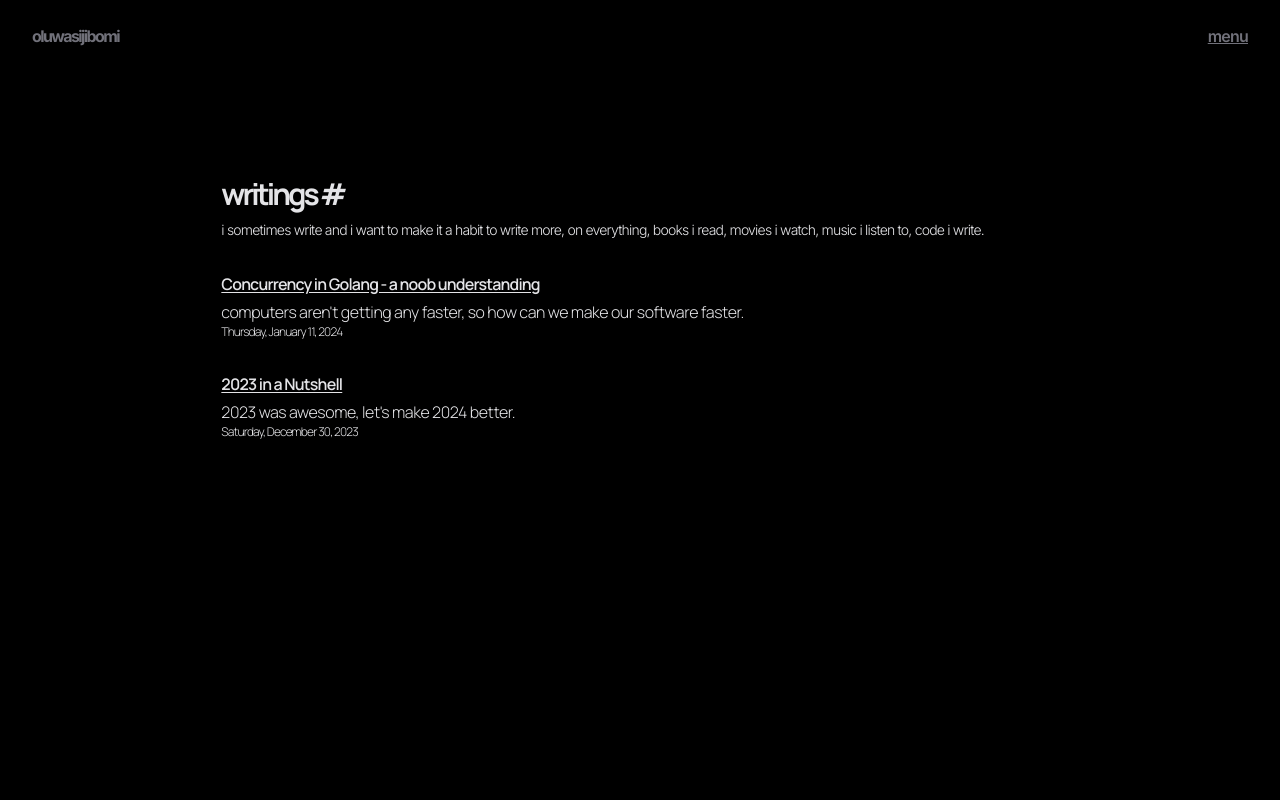
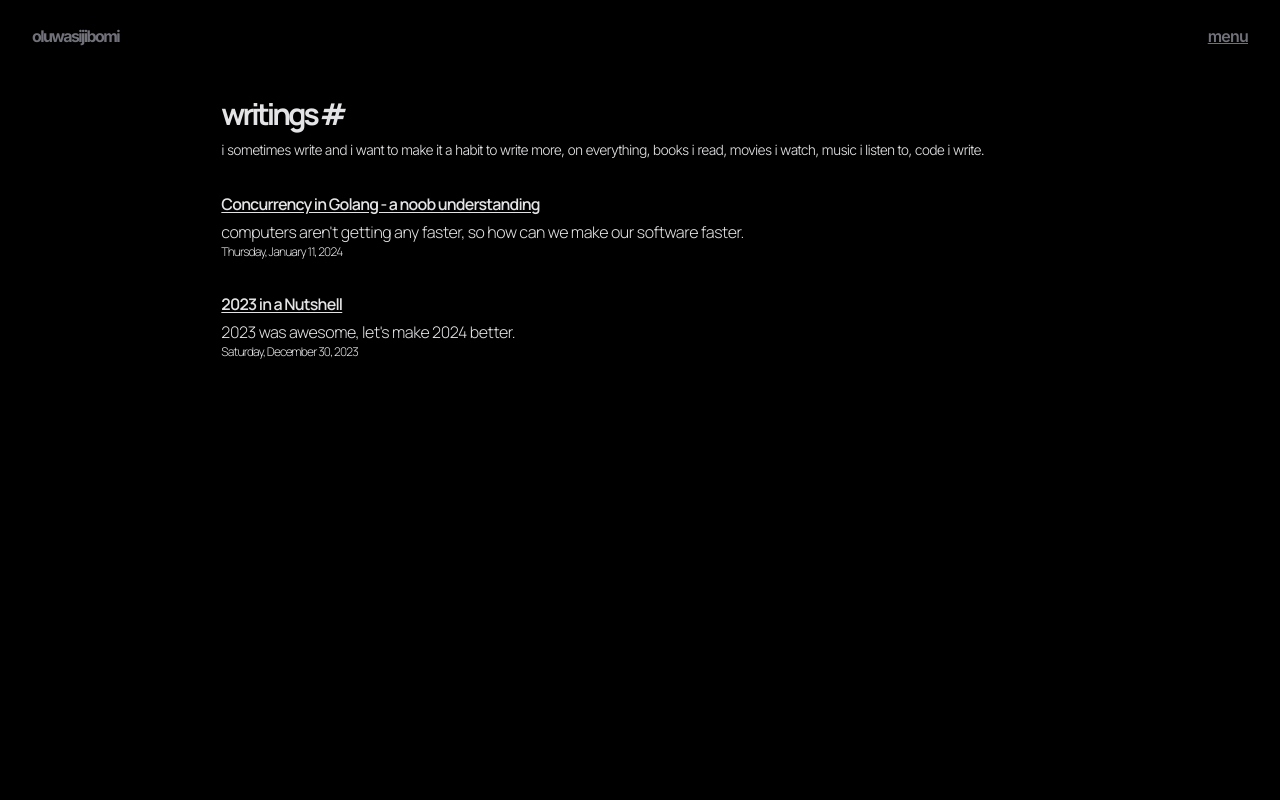
Before and after one commit to sijirama/website, a Next.js app: page /writing in a window 1280 px wide. Shown: the top 800 px of the page. Built offline with nearby package versions, Linux system fonts and the light colour scheme; a web font is replaced by a local one.

Commit message:
call me anita the way i maximize these wins

```diff
--- a/src/app/(main)/portfolio/page.tsx
+++ b/src/app/(main)/portfolio/page.tsx
@@ -118,7 +118,7 @@ export default function Page() {
                 <div className="items-center gap-3 my-2 grid grid-cols-2 md:grid-cols-3">
                     {projects.map((project, i) => (
                         <a href={project?.link} key={i} target="_blank">
-                            <div className="p-3 hover:bg-zinc-950 transition-colors duration-200 border border-zinc-800 rounded-xl h-64 md:h-56 flex flex-col justify-between">
+                            <div className="p-2 md:p-3 hover:bg-zinc-950 transition-colors duration-200 border border-zinc-800 rounded-xl h-72 md:h-56 flex flex-col justify-between">
                                 <div className="space-y-2">
                                     <p className="text-sm font-bold tracking-[0.010em]">{project.title}</p>
                                     <p className="text-xs tracking-wide text-zinc-400">{project.description}</p>
--- a/src/app/(main)/writing/page.tsx
+++ b/src/app/(main)/writing/page.tsx
@@ -7,7 +7,7 @@ export default function Page() {
     const postMetadata = getPostMetaData();
 
     return (
-    <main className="w-full min-h-screen flex flex-col items-center pt-24 bg-black text-zinc-200 -tracking-wider">
+        <main className="w-full min-h-screen flex flex-col items-center pt-4 bg-black text-zinc-200 -tracking-wider">
             <div className="w-[95%] md:w-2/3 lg:w-2/3 h-full mx-auto flex flex-col items-center justify-center">
                 <div className="w-full p-2">
                     <h1
```
Also changed, not shown: src/app/(main)/writing/layout.tsx (indentation only). Lines whose indentation alone changed are shown as unchanged.
